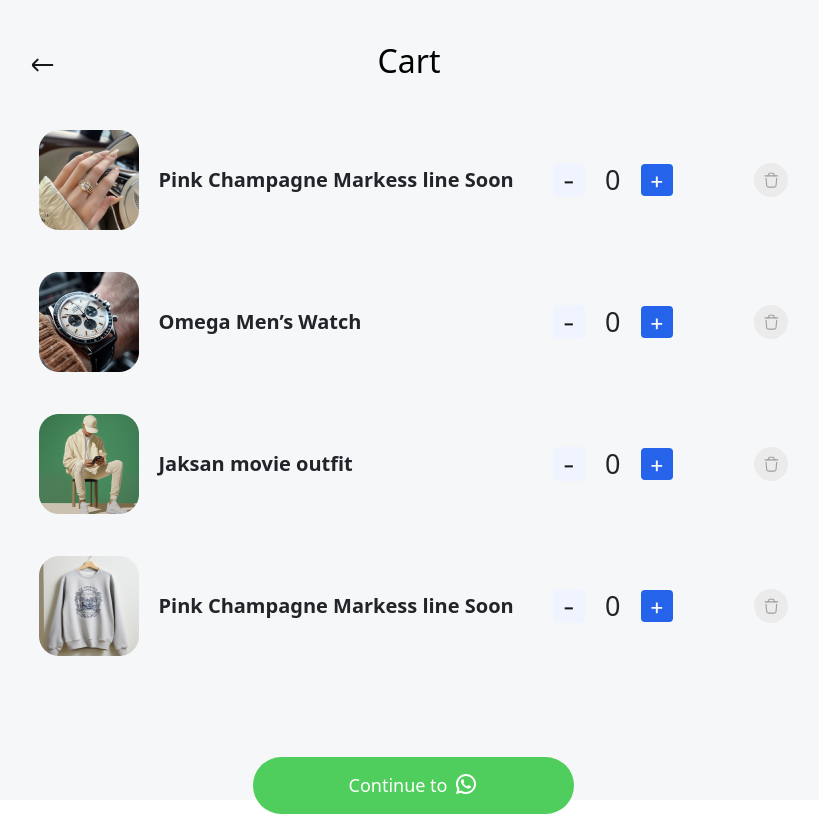
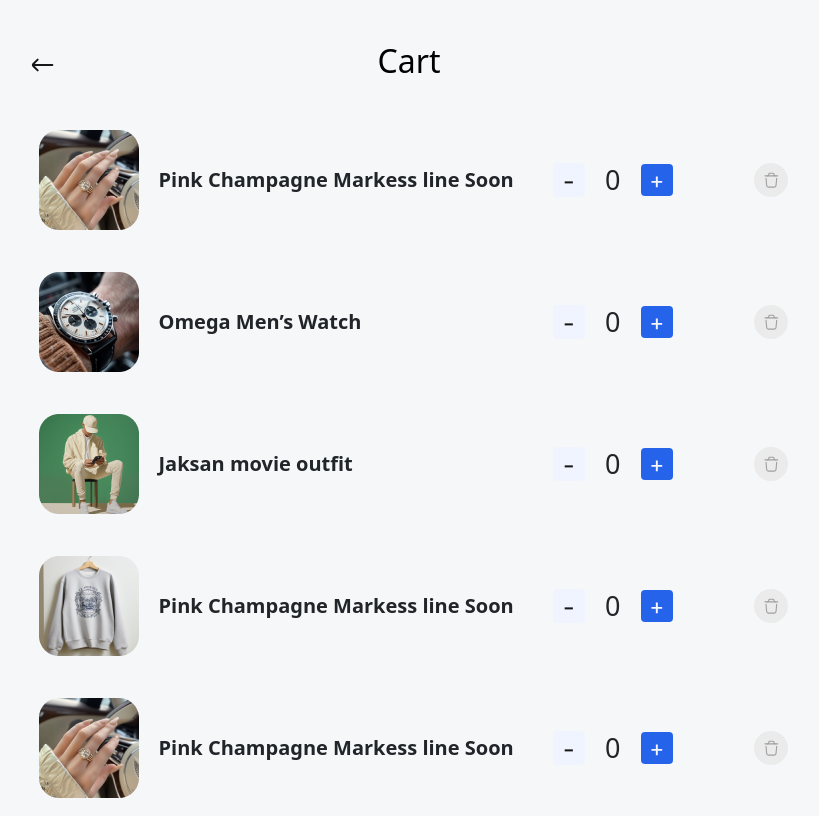
Before and after one commit to Donkuray-dev/Store-mini, a React (Create React App) app: page /Cart in a window 1280 px wide. Shown: the top 816 px of the page, without its empty margins (227-1046 px from the left). Built offline with nearby package versions, Linux system fonts and the light colour scheme.

Commit message:
Main-Media-Query

```diff
--- a/src/components/admin/Admin-Profile.jsx
+++ b/src/components/admin/Admin-Profile.jsx
@@ -223,7 +223,11 @@
     max-width: 893px;
     margin: 0 auto;
     background-color: #F5F7F8;
-    height: 100vh;
+    height: fit-content;
+
+    @media(max-width:767px){
+        padding: 0 10px;
+    }
 `
 const AdminInfo = styled.div`
     padding: 47px  0 0 ;
@@ -231,15 +235,39 @@
     align-items: center;
     justify-content: space-between;
 
+    @media(max-width:767px){
+        display: grid;
+    }
 `
 const BaseInfo = styled.div`
     display: flex;
     align-items: center;
     column-gap: 24px;
     width: 100%;
+
+    @media(max-width:767px){
+
+
+
+        img{
+            width: 70px;
+        }
+        h3{
+            font-size: 20px;
+        }
+        p{
+            font-size: 11px;
+            line-height: 15px;
+        }
+
+    }
 `
 const ProfileInfo = styled.div`
     text-align: right;
+
+    @media(max-width:767px){
+        text-align: left;
+    }
 `
 const EditBtn = styled.button`
     border: none;
@@ -249,9 +277,19 @@
     border-radius: 50px;
     font-size: 15px;
     margin: 0 0 15px;
-`
+
+    @media(max-width:767px){
+        font-size: 11px;
+        padding: 5px 25px;
+        margin: 15px 0 0;
+    }
+ `
 const StoreLink = styled.a`
     font-size: 17px;
+
+    @media(max-width:767px){
+        margin: 15px 0 0;
+    }
 `
 const CopyBtn = styled.button`
     font-size: 11px;
@@ -279,18 +317,38 @@
     column-gap: 31px;
     row-gap: 26px;
     display: flex;
+    justify-content: center;
     flex-wrap: wrap;
+
+    @media (max-width: 768px) {
+        justify-content: center;
+        padding: 0px;
+    }
 `
 const Card = styled.div`
     width: 100%;
     max-width: 214px;
+
+    @media (max-width: 767px) {
+        max-width: 107px;
+    }
 `
 const CardImageSection = styled.div`
     width: 214px;
     height: 214px;
+
+    @media (max-width: 767px) {
+        width: 107px;
+        height: 107px;
+    }
 `
 const CardImage = styled.img`
     position: absolute;
+
+    @media (max-width: 767px) {
+        width: 107px;
+        height: 107px;
+    }
 `
 const CardDeleteBtn = styled.button`
     position: relative;
@@ -310,6 +368,10 @@
     display: flex;
     justify-content: space-between;
     align-items: center;
+
+    @media (max-width: 767px) {
+        display: grid;
+    }
 `
 const ProductEditBtn = styled.button`
     border: none;
--- a/src/components/admin/Admin-Upload.jsx
+++ b/src/components/admin/Admin-Upload.jsx
@@ -132,7 +132,7 @@
                 error={errors.Location}
               />
               <BtnSection>
-                <Btn title="Back" type="button" onClick={handaleBack} />
+                <Btn title="Back" type="button" />
 
                 <Btn title="Next" type="submit" />
               </BtnSection>
--- a/src/components/elements/CartItem.jsx
+++ b/src/components/elements/CartItem.jsx
@@ -56,23 +56,53 @@
     display: flex;
     align-items: center;
     column-gap: 20px;
+
+    @media(max-width:767px){
+        display: grid;
+
+        img{
+            width: 50px;
+        }
+        p{
+            font-size: 11px;
+        }
+
+    }
 `
 const ItemData = styled.div`
     display: flex;
     align-items: center;
     column-gap: 20px;
+
+    @media(max-width:767px){
+        column-gap: 5px;
+
+        p{
+            font-size: 15px;
+        }
+    }
+
+
 `
 const ItemSubtract = styled.button`
     background-color: #EFF4FF ;
     border: none;
     padding: 5px 11px;
     border-radius: 4px;
+
+    @media(max-width:767px){
+        padding: 1px 7px;
+    }
 `
 const ItemAdd = styled.button`
     background-color: #2563EB ;
     border: none;
     padding: 4px 10px;
     border-radius: 4px;
+
+    @media(max-width:767px){
+        padding: 1px 7px;
+    }
 `
 const ItemDelete = styled.button`
     margin: 0 0 0 61px;
@@ -82,4 +112,8 @@
     width: 34px;
     height: 34px;
     padding: 3px 0 8px;
+
+    @media(max-width:767px){
+        margin: 0 0 0 5px;
+    }
 `
--- a/src/components/elements/Share-Btn.jsx
+++ b/src/components/elements/Share-Btn.jsx
@@ -40,4 +40,5 @@
 `
 const InputLink = styled.p`
     margin: 0;
+    overflow: hidden;
 `
--- a/src/components/user/Cart.jsx
+++ b/src/components/user/Cart.jsx
@@ -25,6 +25,10 @@
                             <CartItem img={CartItem2} ItemName={"Omega Men’s Watch"} />
                             <CartItem img={CartItem3} ItemName={"Jaksan movie outfit"} />
                             <CartItem img={CartItem4} ItemName={"Pink Champagne Markess line Soon"} />
+                            <CartItem img={CartItem1} ItemName={"Pink Champagne Markess line Soon"} />
+                            <CartItem img={CartItem2} ItemName={"Omega Men’s Watch"} />
+                            <CartItem img={CartItem3} ItemName={"Jaksan movie outfit"} />
+                            <CartItem img={CartItem4} ItemName={"Pink Champagne Markess line Soon"} />
                         </CartList>
                         <WhatsappBtn>
                             Continue to
@@ -42,19 +46,30 @@
 `
 
 const WrapperInner = styled.div`
-    height: 100vh;
-
+    height: fit-content;
     width: 100%;
     max-width: 893px;
     margin: 0 auto;
     background: #F5F7F8;
     padding: 42px 60px 0 ;
+
+    @media(max-width:767px){
+        padding: 0 10px;
+    }
 `
 const Title = styled.div`
     color: #000;
     display: flex;
     align-items: center;
     column-gap: 319px;
+
+    @media(max-width:767px){
+        column-gap: 0;
+
+        h3{
+            margin: 0 auto;
+        }
+    }
 `
 const CartList = styled.div`
 `
@@ -68,4 +83,8 @@
     font-size: 18px;
     column-gap: 6px;
     padding: 15px 96px;
+
+    @media(max-width:767px){
+        padding: 10px 64px;
+    }
 `
--- a/src/components/user/Product-Profile.jsx
+++ b/src/components/user/Product-Profile.jsx
@@ -123,8 +123,6 @@
         margin: 0 auto;
     }
 
-
-
     @media (max-width:767px){
         padding: 21px 0 0 ;
     }
@@ -168,7 +166,6 @@
     @media (max-width:767px){
         margin: 0px;
     }
-
     img{
         @media (max-width:767px){
             width: 274px;
@@ -181,7 +178,6 @@
         grid-area: c;
         width: 274px;
     }
-
     p{
         @media(max-width:767px){
             font-size: 11px;
```
